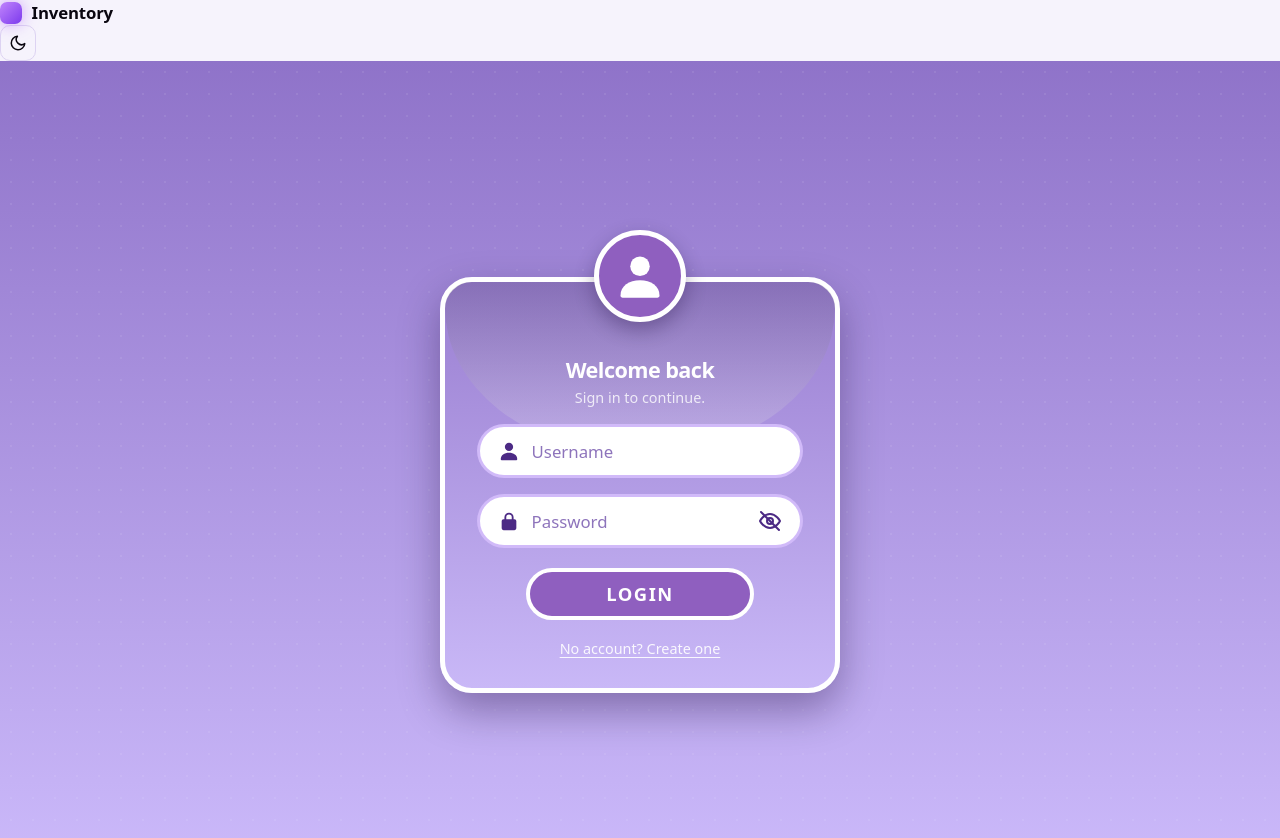
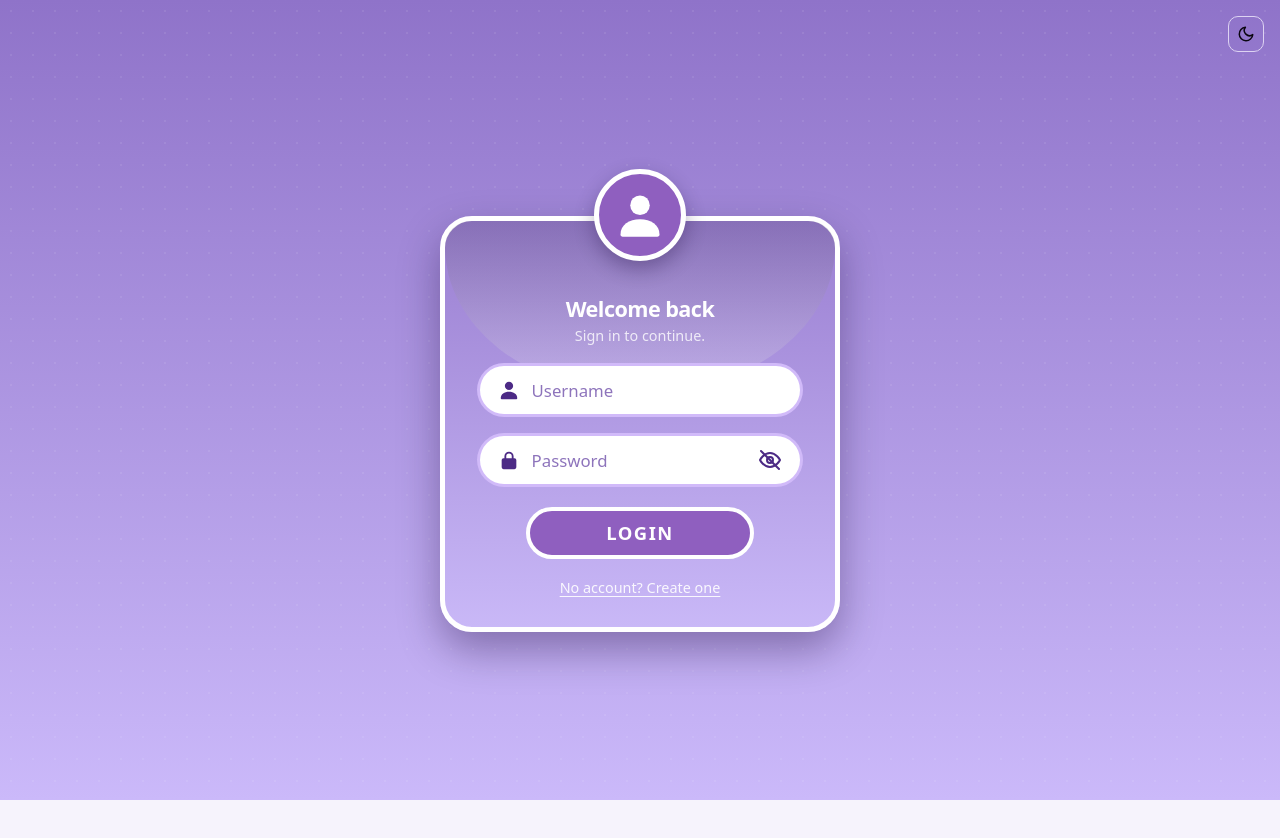
Before and after one commit to kyia-06/fabic_krystal_claire_lavalustproducts_frontend, a React (Vite) app: page / in a window 1280 px wide. Shown: the top 838 px of the page. After the commit the page ends 800 px from the top, so only its background shows below. Built offline with nearby package versions, Linux system fonts and the light colour scheme.

Commit message:
Update App.jsx

```diff
--- a/src/App.jsx
+++ b/src/App.jsx
@@ -30,37 +30,48 @@ export default function App() {
     setUser(null);
   };
 
+  if (checking) return <p className="center muted pad">Loading…</p>;
+
+  if (!user) {
     return (
       <>
-      <header className="topbar">
-        <div className="topbar-inner">
+        <div className="auth-theme">
+          <ThemeToggle />
+        </div>
+        <AuthPage onAuth={setUser} />
+      </>
+    );
+  }
+
+  return (
+    <div className="shell">
+      <aside className="sidebar">
         <span className="brand">
           <span className="brand-mark" /> Inventory
         </span>
-          <div className="topbar-right">
-            {user && (
-              <>
+
+        <nav className="nav">
+          <span className="nav-item active">Products</span>
+        </nav>
+
+        <div className="sidebar-foot">
+          <div className="user-chip">
+            <span className="avatar">{user.username.charAt(0).toUpperCase()}</span>
+            <div className="user-meta">
               <span className="who">{user.username}</span>
               <span className={`badge ${user.role === "admin" ? "badge-admin" : ""}`}>{user.role}</span>
-              </>
-            )}
+            </div>
+          </div>
+          <div className="foot-actions">
             <ThemeToggle />
-            {user && (
             <button className="btn btn-ghost btn-sm" onClick={logout}>
               Logout
             </button>
-            )}
           </div>
         </div>
-      </header>
+      </aside>
 
-      {checking ? (
-        <p className="center muted">Loading…</p>
-      ) : user ? (
       <Products user={user} />
-      ) : (
-        <AuthPage onAuth={setUser} />
-      )}
-    </>
+    </div>
   );
 }
```
Lines whose indentation alone changed are shown as unchanged.
